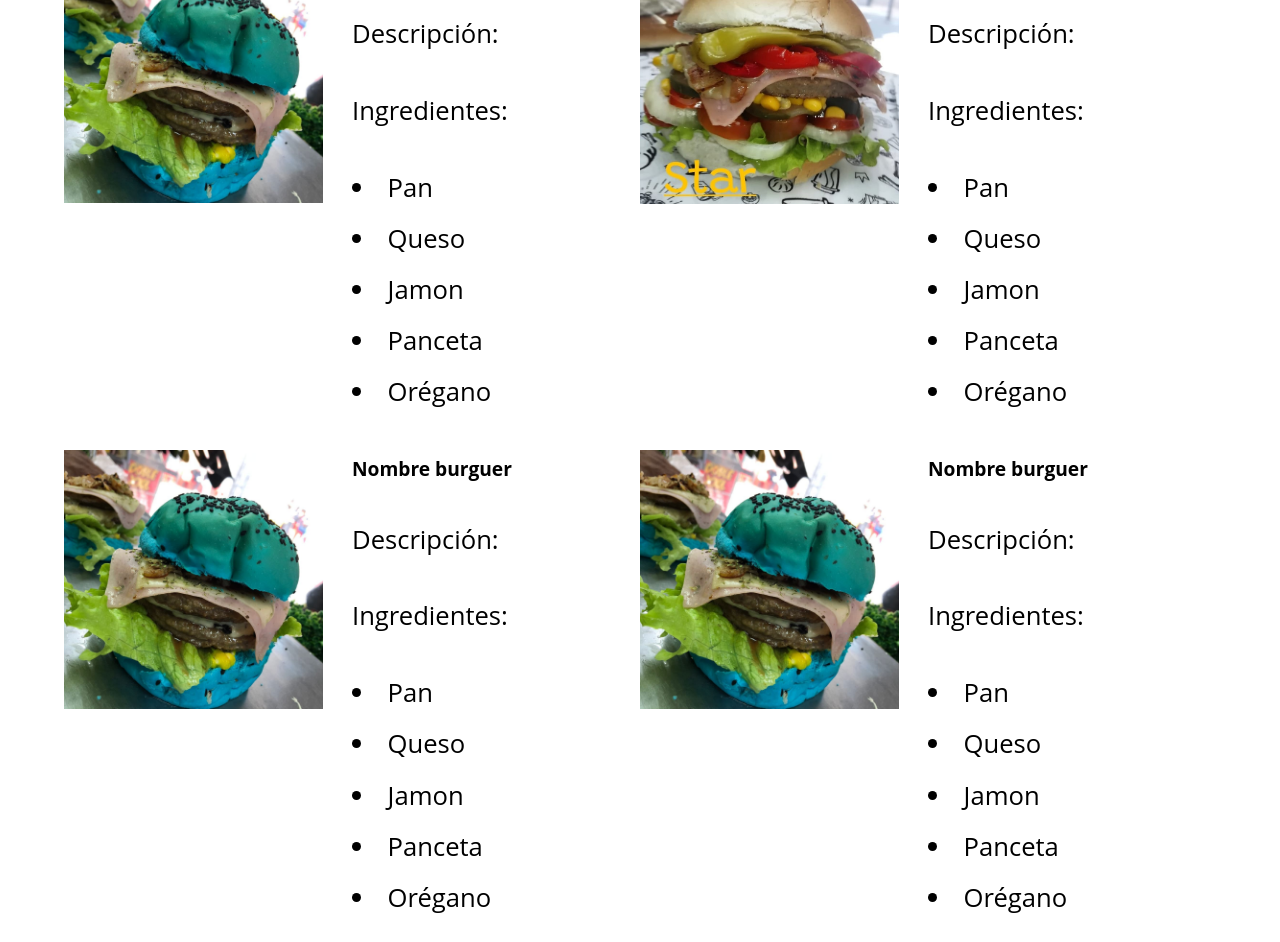
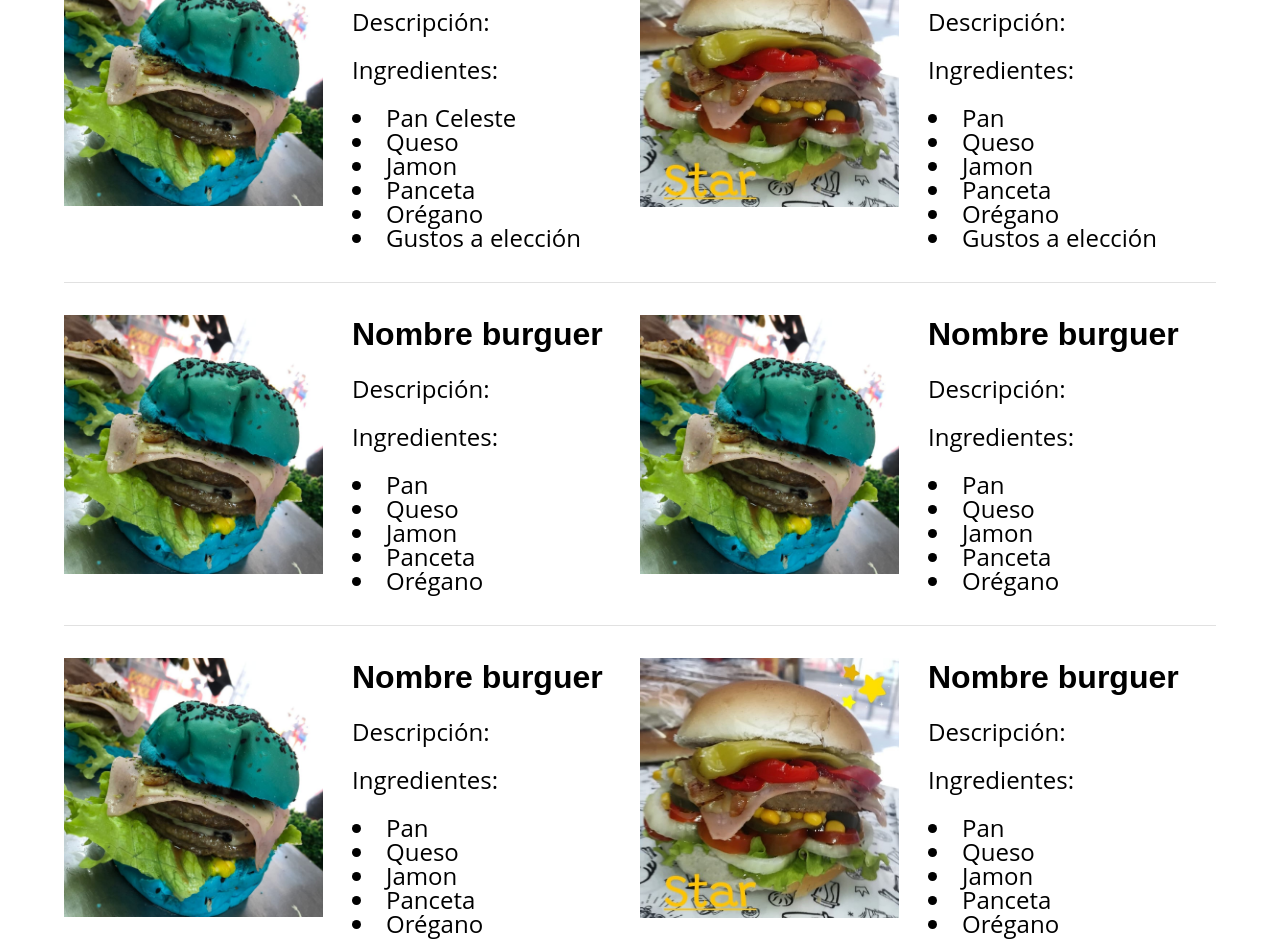
Before and after one commit to dieguitox/LaEva, a plain HTML site: page comidas.html in a window 1280 px wide. Shown: the part 525-1467 px from the top of the page. Drawn offline with Linux system fonts and the light colour scheme; a web font is replaced by a local one.

Commit message:
arreglos esteticos

```diff
--- a/comidas.html
+++ b/comidas.html
@@ -31,8 +31,40 @@
                 <div class="comida__imagen">
                     <img src="img/celeste.jpg" alt="imagen de">
                 </div>
-                <div>
-                    <h4 class="no-margin">Nombre burguer</h4>
+                <div class="borde">
+                    <h3 class="nombre no-margin">Celeste</h3>
+                    <p class="comida__label">Descripción:</p>
+                    <p class="comida__label">Ingredientes:</p>
+                    <li>Pan Celeste</li>
+                    <li>Queso</li>
+                    <li>Jamon</li>
+                    <li>Panceta</li>
+                    <li>Orégano</li>
+                    <li>Gustos a elección</li>
+                </div>
+
+                <div class="comida__imagen">
+                    <img src="img/star.jpg" alt="imagen de">
+                </div>
+                <div class="borde">
+                    <h3 class="nombre no-margin">Star</h3>
+                    <p class="comida__label">Descripción:</p>
+                    <p class="comida__label">Ingredientes:</p>
+                    <li>Pan</li>
+                    <li>Queso</li>
+                    <li>Jamon</li>
+                    <li>Panceta</li>
+                    <li>Orégano</li>
+                    <li>Gustos a elección</li>
+                </div>
+            </div>
+
+            <div class="comida">
+                <div class="comida__imagen">
+                    <img src="img/celeste.jpg" alt="imagen de">
+                </div>
+                <div class="borde">
+                    <h3 class="nombre no-margin">Nombre burguer</h3>
                     <p class="comida__label">Descripción:</p>
                     <p class="comida__label">Ingredientes:</p>
                     <li>Pan</li>
@@ -43,10 +75,10 @@
                 </div>
 
                 <div class="comida__imagen">
-                    <img src="img/star.jpg" alt="imagen de">
+                    <img src="img/celeste.jpg" alt="imagen de">
                 </div>
-                <div>
-                    <h4 class="no-margin">Nombre burguer</h4>
+                <div class="borde">
+                    <h3 class="nombre no-margin">Nombre burguer</h3>
                     <p class="comida__label">Descripción:</p>
                     <p class="comida__label">Ingredientes:</p>
                     <li>Pan</li>
@@ -61,8 +93,8 @@
                 <div class="comida__imagen">
                     <img src="img/celeste.jpg" alt="imagen de">
                 </div>
-                <div>
-                    <h4 class="no-margin">Nombre burguer</h4>
+                <div class="borde">
+                    <h3 class="nombre no-margin">Nombre burguer</h3>
                     <p class="comida__label">Descripción:</p>
                     <p class="comida__label">Ingredientes:</p>
                     <li>Pan</li>
@@ -70,13 +102,12 @@
                     <li>Jamon</li>
                     <li>Panceta</li>
                     <li>Orégano</li>
-                </div>
-
+                </div class="borde">
                 <div class="comida__imagen">
-                    <img src="img/celeste.jpg" alt="imagen de">
+                    <img src="img/star.jpg" alt="imagen de">
                 </div>
                 <div>
-                    <h4 class="no-margin">Nombre burguer</h4>
+                    <h3 class="nombre no-margin">Nombre burguer</h3>
                     <p class="comida__label">Descripción:</p>
                     <p class="comida__label">Ingredientes:</p>
                     <li>Pan</li>
@@ -84,36 +115,7 @@
                     <li>Jamon</li>
                     <li>Panceta</li>
                     <li>Orégano</li>
-                </div>
-            </div>
-
-            <div class="comida">
-                <div class="comida__imagen">
-                    <img src="img/celeste.jpg" alt="imagen de">
-                </div>
-                <div>
-                    <h4 class="no-margin">Nombre burguer</h4>
-                    <p class="comida__label">Descripción:</p>
-                    <p class="comida__label">Ingredientes:</p>
-                    <li>Pan</li>
-                    <li>Queso</li>
-                    <li>Jamon</li>
-                    <li>Panceta</li>
-                    <li>Orégano</li>
-                </div>
-                <div class="comida__imagen">
-                    <img src="img/star.jpg" alt="imagen de">
-                </div>
-                <div>
-                    <h4 class="no-margin">Nombre burguer</h4>
-                    <p class="comida__label">Descripción:</p>
-                    <p class="comida__label">Ingredientes:</p>
-                    <li>Pan</li>
-                    <li>Queso</li>
-                    <li>Jamon</li>
-                    <li>Panceta</li>
-                    <li>Orégano</li>
-                </div>
+                </div class="borde">
             </div>
             </ul><!--Main-->
     </main>
--- a/css/style.css
+++ b/css/style.css
@@ -21,7 +21,7 @@ body
 {
     font-family: var(--fuenteParrafos);
     font-size: 1.6rem;
-    line-height: 2;
+    line-height: 1;
 }
 
 /* Global */
@@ -42,17 +42,21 @@ h1,h2,h3
 }
 h1
 {
-    font-size: 4.8rem;
+    font-size: 2.8rem;
 }
 h2
 {
-    font-size: 3.5rem;
+    font-size: 1.5rem;
 }
 h3
 {
-    font-size: 3.2rem;
+    font-size: 1.2rem;
 }
 h4
+{
+    font-size: 0.8rem;
+}
+p
 {
     font-size: 1.2rem;
 }
@@ -87,11 +91,170 @@ img
 {
     text-align: center;
     margin-top: 2rem;
+    padding: 2rem;
 }
 
 
 @media (min-width: 440px)
 {
+
+    .contenedor
+    {
+        width: min(90% , 120rem);
+        margin: 0 auto;
+    }
+    a
+    {
+        text-decoration:  none;
+    }
+    h1,h2,h3
+    {
+        font-family: var(--fuenteHeading);
+        line-height: 1.2;
+        color: var(--primario);
+    }
+    h1
+    {
+        font-size: 4.8rem;
+    }
+    h2
+    {
+        font-size: 3.5rem;
+    }
+    h3
+    {
+        font-size: 3.2rem;
+    }
+    h4
+    {
+        font-size: 1.5rem;
+    }
+    p
+    {
+        font-size: 3rem;
+    }
+    img
+    {
+        max-width:90%;
+    }
+    .no-margin
+    {
+        margin: 0;
+    }
+    .no-padding
+    {
+        padding: 0;
+    }
+    .centrar-texto
+    {
+        text-align: center;
+    }
+    .barra
+    {
+        padding: 2rem;
+        display: flex;
+        justify-content: space-evenly;
+        align-items: center;
+        font-weight: bold;
+
+    }
+    .navegacion
+    {
+        display: flex;
+        gap: 2rem;
+    }
+
+    .contenido__principal
+    {
+        margin-top: 2rem;
+        display: grid;
+        grid-template-columns: 2fr 2fr;
+        column-gap: 4rem;
+    }
+
+    .comida
+    {
+        margin-top: 2rem;
+        display: grid;
+        grid-template-columns: repeat(4, 1fr);
+    }
+
+    .contenedor-campos
+    {
+        display: grid;
+        grid-template-columns: repeat(2,1fr);
+        grid-template-rows: auto auto 20rem;
+        column-gap: 1.5rem;
+
+    }
+    .boton
+    {
+        width: auto;
+    }
+
+    .contenido
+    {
+        display: grid;
+        grid-template-columns: repeat(2,1fr);
+        column-gap: 1.5rem;
+        margin-top: 2rem;
+    }
+
+}
+
+@media (min-width: 768px)
+{
+    .contenedor
+    {
+        width: min(90% , 120rem);
+        margin: 0 auto;
+    }
+    a
+    {
+        text-decoration:  none;
+    }
+    h1,h2,h3
+    {
+        font-family: var(--fuenteHeading);
+        line-height: 1.2;
+        color: var(--primario);
+    }
+    h1
+    {
+        font-size: 4.8rem;
+    }
+    h2
+    {
+        font-size: 3.5rem;
+    }
+    h3
+    {
+        font-size: 3.2rem;
+    }
+    h4
+    {
+        font-size: 1.2rem;
+    }
+    p
+    {
+        font-size: 2rem;
+    }
+    img
+    {
+        max-width:90%;
+    }
+    .no-margin
+    {
+        margin: 0;
+    }
+    .no-padding
+    {
+        padding: 0;
+    }
+    .centrar-texto
+    {
+        text-align: center;
+    }
 
     .barra
     {
@@ -145,60 +308,6 @@ img
 
 }
 
-@media (min-width: 768px)
-{
-
-    .barra
-    {
-        padding: 2rem;
-        display: flex;
-        justify-content: space-evenly;
-        align-items: center;
-
-    }
-    .navegacion
-    {
-        display: flex;
-        gap: 2rem;
-    }
-
-    .contenido__principal
-    {
-        margin-top: 2rem;
-        display: grid;
-        grid-template-columns: 2fr 2fr;
-        column-gap: 4rem;
-    }
-
-    .comida
-    {
-        margin-top: 2rem;
-        display: grid;
-        grid-template-columns: repeat(4, 1fr);
-    }
-
-    .contenedor-campos
-    {
-        display: grid;
-        grid-template-columns: repeat(2,1fr);
-        grid-template-rows: auto auto 20rem;
-        column-gap: 1.5rem;
-
-    }
-    .boton
-    {
-        width: auto;
-    }
-
-    .contenido
-    {
-        display: grid;
-        grid-template-columns: repeat(2,1fr);
-        column-gap: 1.5rem;
-        margin-top: 2rem;
-    }
-}
-
 .navegacion__enlace
 {
     display: block;
@@ -225,12 +334,24 @@ img
     font-family: Arial, Helvetica, sans-serif;
     text-align: center;
 }
-.comida,.contenido
+.comida
+{
+    border-bottom: 1px solid var(--gris) ;
+    margin-bottom: 2rem;
+
+}
+.comida:last-of-type
+{
+    border-bottom: none ;
+    margin-bottom: 0;
+}
+
+.contenido
 {
     border-bottom: 1px solid var(--gris) ;
     margin-bottom: 2rem;
 }
-.comida, .contenido:last-of-type
+.contenido:last-of-type
 {
     border-bottom: none ;
     margin-bottom: 0;
@@ -244,7 +365,7 @@ img
 .formulario
 {
     background-color: var(--secundario);
-    width: min(60% , 100%);
+    width: min(100% , 120rem);
     margin: 0 auto;
     padding: 2rem;
     border-radius: 1rem;
@@ -318,3 +439,25 @@ img
 {
     text-align: center;
 }
+
+.nombre
+{
+    font-size: 2rem;
+    color: var(--secundario);
+}
+.comida__label
+{
+    font-size: 1.5rem;
+}
+li
+{
+    font-size: 1.5rem;
+}
+.borde
+{
+    padding-bottom: 2rem;
+}
+.contenido__lugar
+{
+    padding: 1rem;
+}
```
Also changed, not shown: contacto.html (+1 -1 lines), index.html (+1 -2 lines), trabajos.html (+4 -4 lines).
